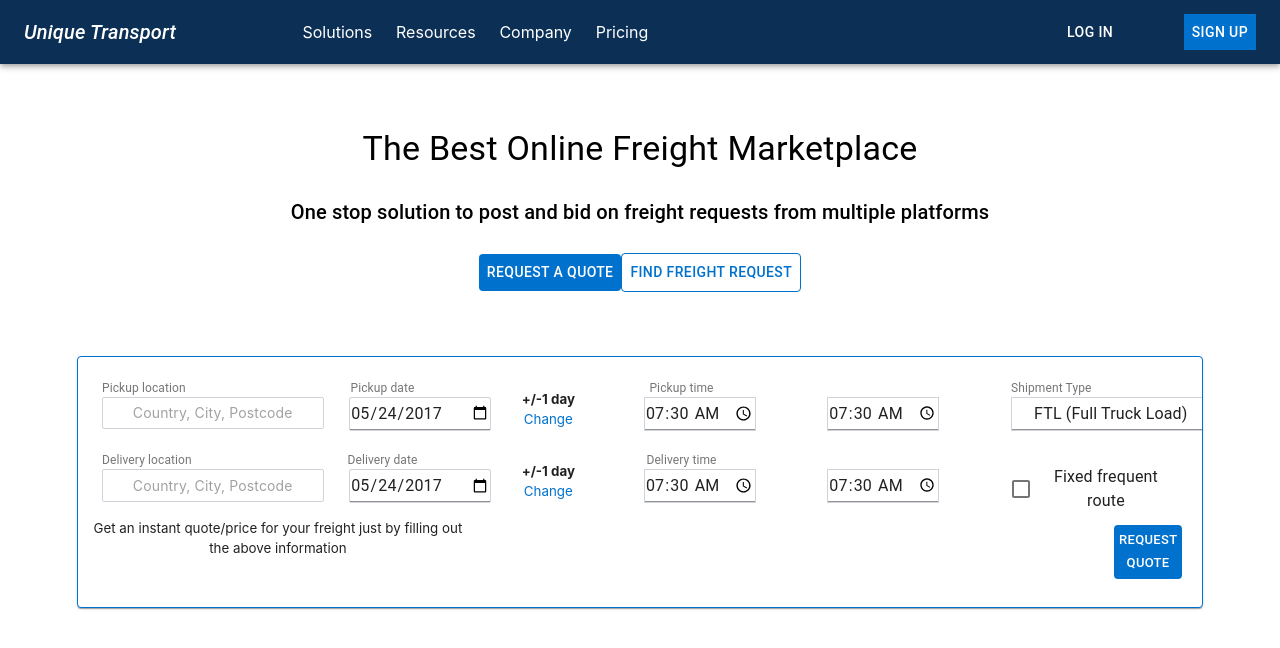
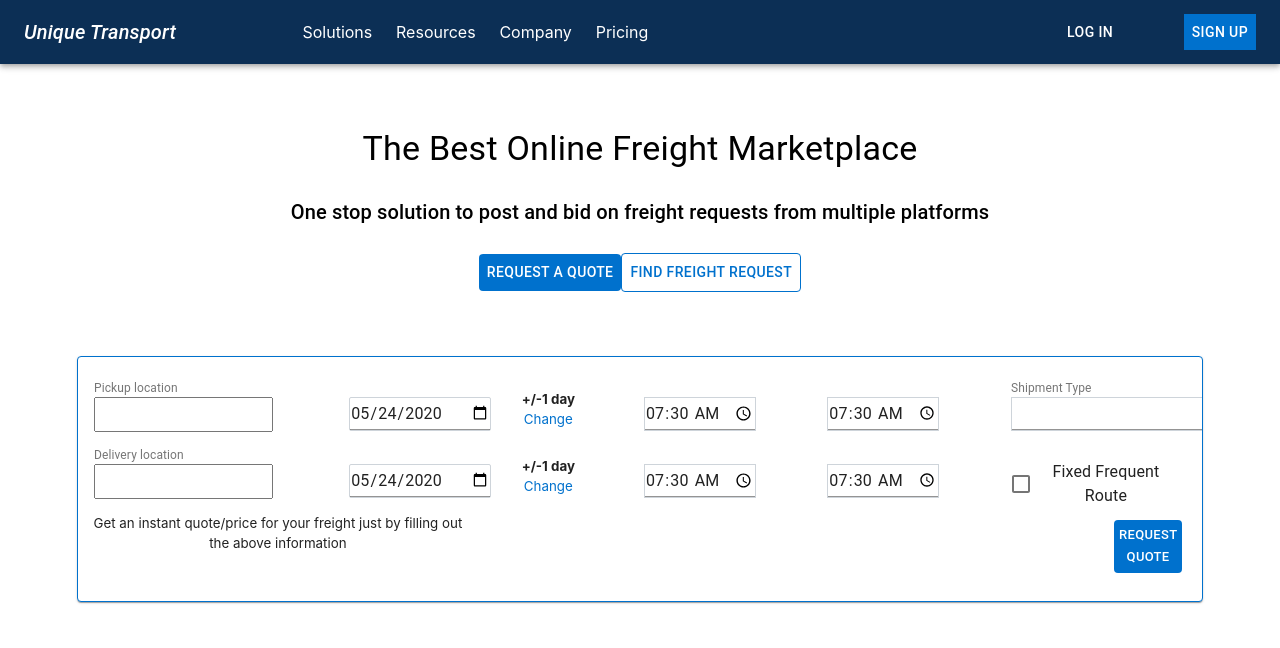
Before and after one commit to nayeemahmed43/react-redux-setup, a React (Create React App) app: page / in a window 1280 px wide. Shown: the top 648 px of the page. Built offline with nearby package versions, Linux system fonts and the light colour scheme.

Commit message:
redux home form added

```diff
--- a/src/components/Basic/CheckboxLabels.js
+++ b/src/components/Basic/CheckboxLabels.js
@@ -8,7 +8,7 @@ export default function CheckboxLabels(props) {
 
   return (
     <FormGroup row>
-      <FormControlLabel control={<Checkbox name="checkedC" onChange={props.handleCheckBox}/>} label="Fixed frequent route"/>
+      <FormControlLabel control={<Checkbox name="checkedC" value="false" onChange={props.handleCheckBox}/>} label="Fixed frequent route"/>
     </FormGroup>
   );
 }
--- a/src/components/Basic/DateBox.js
+++ b/src/components/Basic/DateBox.js
@@ -25,13 +25,10 @@ export default function DatePickers(props) {
   return (
     <form className={classes.container} noValidate>
       <FormControl>
-        <InputLabel shrink htmlFor="bootstrap-input" style={{marginTop:"8px", width:"100px", marginLeft:"36px"}}>
-          {props.label}
-        </InputLabel>
         <TextField
           id="date"
           type="date"
-          defaultValue="2017-05-24"
+          defaultValue="2020-05-24"
           className={classes.textField}
           onChange={props.handleDate}
           InputLabelProps={{
--- a/src/components/Home.js
+++ b/src/components/Home.js
@@ -1,5 +1,5 @@
 import React, { useState } from 'react';
-import { fade, withStyles, makeStyles } from '@material-ui/core/styles';
+import { makeStyles } from '@material-ui/core/styles';
 import Card from '@material-ui/core/Card';
 import CardActions from '@material-ui/core/CardActions';
 import CardContent from '@material-ui/core/CardContent';
@@ -7,62 +7,36 @@ import Button from '@material-ui/core/Button';
 import Typography from '@material-ui/core/Typography';
 import InputLabel from '@material-ui/core/InputLabel';
 import FormControl from '@material-ui/core/FormControl';
-import NavBar from './Basic/NavBar'
 import DatePickers from './Basic/DateBox';
 import TimePickers from './Basic/TimeBox';
 import MultilineTextFields from './Basic/DropDownInput';
+import Checkbox from '@material-ui/core/Checkbox'
+import FormControlLabel from '@material-ui/core/FormControlLabel'
 import CheckboxLabels from './Basic/CheckboxLabels';
 import InputBase from '@material-ui/core/InputBase';
 import Grid from '@material-ui/core/Grid';
 import { connect } from 'react-redux';
 import { submitFreightData } from '../actions/freightFormActions'
-
-const BootstrapInput = withStyles((theme) => ({
-  root: {
-    'label + &': {
-      marginTop: theme.spacing(2),
-    },
-    flexGrow: 1,
-  },
-  input: {
-    borderRadius: 2,
-    position: 'relative',
-    backgroundColor: theme.palette.common.white,
-    border: '1px solid #ced4da',
-    fontSize: 14,
-    width: '160px',
-    padding: '7px 30px',
-    transition: theme.transitions.create(['border-color', 'box-shadow']),
-    // Use the system font instead of the default Roboto font.
-    fontFamily: [
-      '-apple-system',
-      'BlinkMacSystemFont',
-      '"Segoe UI"',
-      'Roboto',
-      '"Helvetica Neue"',
-      'Arial',
-      'sans-serif',
-      '"Apple Color Emoji"',
-      '"Segoe UI Emoji"',
-      '"Segoe UI Symbol"',
-    ].join(','),
-    '&:focus': {
-      boxShadow: `${fade(theme.palette.primary.main, 0.25)} 0 0 0 0.2rem`,
-      borderColor: theme.palette.primary.main,
-    },
-  },
-}))(InputBase);
+import { Field, reduxForm } from "redux-form";
+import moment from "moment";
 
 const useStyles = makeStyles((theme) => ({
   root: {
     minWidth: 275,
     border: '1px solid rgb(0 113 205)',
     margin: '5% 6% 10% 6%',
-    //paddingLeft: '15px',
   },
   form: {
     display: 'flex',
     flexWrap: 'wrap',
+  },
+  field: {
+    width: "100%",
+    padding: "1vh 0",
+  },
+  inputLabel: {
+    marginTop: theme.spacing(1),
+    textAlign: "start"
   },
   title: {
     fontSize: 14,
@@ -92,33 +66,60 @@ const useStyles = makeStyles((theme) => ({
 
 }));
 
+const RenderDatePicker = ({ input }) => (
+  <div>
+    <DatePickers
+      {...input}
+      className="form-control"
+      handleDate={date => input.onChange(moment(date).format("MM/DD/YYYY"))}
+      selected={input.value ? moment(input.value, "MM/DD/YYYY") : null}
+    />
+
+  </div>
+);
+
+const RenderTimePicker = ({ input }) => (
+  <div>
+    <TimePickers
+      {...input}
+      className="form-control"
+      handleTime={time => input.onChange(time)}
+    />
+  </div>
+);
+
+const RenderDropdown = ({ input }) => (
+  <div>
+    <MultilineTextFields
+      {...input}
+      className="form-control"
+      handleChange={e => input.onChange(e)}
+    />
+  </div>
+);
+
+const RenderCheckbox = ({ input, label }) => (
+  <div>
+    <FormControlLabel
+      control={
+        <Checkbox
+          checked={input.value ? true : false}
+          onChange={input.onChange}
+        />
+      }
+      label={label}
+    />
+  </div>
+)
+
 
 const Home = (props) => {
   const classes = useStyles();
-  const [freightData, setFreightData] = useState({
-    pickupLocation: "",
-    deliveryLocation: "",
-    pickupDate: "",
-    deliveryDate: "",
-    pickupStartingTime: "",
-    pickupEndingTime: "",
-    deliveryStartingTime: "",
-    deliveryEndingTime: "",
-    shipmentType: "FTL (Full Truck Load)",
-    fixedFrequentRoute: false
-  });
-
-  const [requestQuote, setRequestQuote] = useState(false)
-
-  function handleSubmit(e) {
-    e.preventDefault()
-    props.submitForm(freightData)
-
-  }
+  const [requestQuote, setRequestQuote] = useState(false);
+  const { handleSubmit } = props;
 
   return (
     <div>
-      {/* <NavBar /> */}
 
       <Typography variant="h4" style={{ marginTop: "5%" }}>
         The Best Online Freight Marketplace
@@ -132,99 +133,109 @@ const Home = (props) => {
 
       <Card className={classes.root}>
         <CardContent>
-          <form className={classes.form} noValidate onSubmit={handleSubmit}>
+          <form className={classes.form} noValidate onSubmit={handleSubmit( (freightFormValues) =>{
+            console.log(freightFormValues)
+          })}>
 
             <Grid container spacing={1}>
               <Grid item xs={12} sm={5} lg={2}>
-          <FormControl className={classes.margin}>
                   <InputLabel shrink htmlFor="bootstrap-input" className={classes.inputLabel}>
                     Pickup location
                   </InputLabel>
-              <BootstrapInput
-                id="bootstrap-input"
-                placeholder="Country, City, Postcode"
-                value={freightData.pickupLocation}
-                onChange={(e) => setFreightData({ ...freightData, pickupLocation: e.target.value })}
+
+                  <Field
+                    type="text"
+                    name="pickupLocation"
+                    component="input"
+                    className={classes.field}
                   />
-            </FormControl>
+
               </Grid>
 
               <Grid item xs={6} sm={3} lg={2}>
-          <DatePickers
-              //className={classes.datePicker}
-              label="Pickup date"
-              handleDate={(e) => setFreightData({ ...freightData, pickupDate: e.target.value })}
+              <Field
+                name={"pickupDate"}
+                component={RenderDatePicker}
               />
               </Grid>
 
               <Grid item xs={6} sm={4} lg={2}>
                 <div className={classes.changeDate} style={{ margin: '15px 20px auto 20px' }} >
                   <small><b>+/-1 day</b></small> <br />
-              <small style={{color:"rgb(0 113 205)"}}>Change</small>
+                  <small style={{ color: "rgb(0 113 205)" }}>Change</small>
                 </div>
               </Grid>
 
               <Grid item xs={4} sm={4} md={3} lg={2}>
-          <TimePickers
-              label="Pickup time"
-              handleTime={(e) => setFreightData({ ...freightData, pickupStartingTime: e.target.value })}
+              <Field
+                name={"pickupStartingTime"}
+                component={RenderTimePicker}
               />
               </Grid>
 
               <Grid item xs={4} sm={4} md={3} lg={2}>
-            <TimePickers
-              handleTime={(e) => setFreightData({ ...freightData, pickupEndingTime: e.target.value })}
+              <Field
+                name={"pickupEndingTime"}
+                component={RenderTimePicker}
               />
               </Grid>
 
               <Grid item xs={12} sm={8} md={6} lg={2}>
-            <MultilineTextFields
-              handleChange={(e) => setFreightData({ ...freightData, shipmentType: e.target.value })}
-              value={freightData.shipmentType}
+              <Field
+                name={"shipmentType"}
+                component={RenderDropdown}
               />
               </Grid>
 
               <Grid item xs={12} sm={6} lg={2}>
-          <FormControl className={classes.margin}>
+
                 <InputLabel shrink htmlFor="bootstrap-input" className={classes.inputLabel}>
                     Delivery location
                 </InputLabel>
-              <BootstrapInput
-                id="bootstrap-input"
-                placeholder="Country, City, Postcode"
-                onChange={(e) => setFreightData({ ...freightData, deliveryLocation: e.target.value })}
+
+                  <Field
+                    type="text"
+                    name={"deliveryLocation"}
+                    component="input"
+                    className={classes.field}
                   />
-            </FormControl>
               </Grid>
 
               <Grid item xs={6} sm={3} lg={2}>
-            <DatePickers
-              label="Delivery date"
-              handleDate={(e) => setFreightData({ ...freightData, deliveryDate: e.target.value })}
+              <Field
+                name={"deliveryDate"}
+                component={RenderDatePicker}
               />
               </Grid>
 
               <Grid item xs={6} sm={2} lg={2}>
                 <div style={{ margin: '15px 20px auto 20px' }}>
                   <small><b>+/-1 day</b></small> <br />
-              <small style={{color:"rgb(0 113 205)"}}>Change</small>
+                  <small style={{ color: "rgb(0 113 205)" }}>Change</small>
                 </div>
               </Grid>
 
               <Grid item xs={4} sm={4} md={3} lg={2}>
-          <TimePickers
-              label="Delivery time"
-              handleTime={(e) => setFreightData({ ...freightData, deliveryStartingTime: e.target.value })}
+              <Field
+                name={"deliveryStartingTime"}
+                component={RenderTimePicker}
               />
               </Grid>
               <Grid item xs={4} sm={4} md={3} lg={2}>
-          <TimePickers
-              handleTime={(e) => setFreightData({ ...freightData, pickupEndingTime: e.target.value })}
+              <Field
+                name={"deliveryEndingTime"}
+                component={RenderTimePicker}
               />
               </Grid>
 
               <Grid item xs={12} md={6} lg={2}>
-          <div style={{marginTop: "20px"}}><CheckboxLabels handleCheckBox={() => setFreightData({ ...freightData, fixedFrequentRoute: true })}/></div>
+                <div style={{ marginTop: "20px" }}>
+                <Field
+                name="fixedFrequentRoute"
+                component={RenderCheckbox}
+                label="Fixed Frequent Route"
+              />
+                </div>
               </Grid>
 
               {!requestQuote ? (<div style={{ display: 'flex' }}>
@@ -232,20 +243,19 @@ const Home = (props) => {
                   <small>Get an instant quote/price for your freight just by filling out the above information</small>
                 </div>
                 <div>
-              {/* <button onClick={() => setRequestQuote(true)}>test</button> */}
                   <CardActions>
                     <Button
                       size="small"
                       style={{ backgroundColor: "rgb(0 113 205)", color: "#fff", marginLeft: "80vh" }}
                       onClick={() => setRequestQuote(true)}
-                  type="submit">REQUEST QUOTE</Button>
+                      >REQUEST QUOTE</Button>
                   </CardActions>
                 </div>
               </div>) :
 
                 (<div style={{ display: 'flex' }}>
-              <div style={{lineHeight: '100%', marginTop: "10px", textAlign: 'left', marginLeft: '5px'}}>
-                <p style={{color:"rgb(0 113 205)"}}><b>REQUEST ANOTHER QUOTE</b></p>
+                  <div style={{ lineHeight: '100%', marginTop: "10px", textAlign: 'left', marginLeft: '5px' }}>
+                    <p style={{ color: "rgb(0 113 205)" }}><b>REQUEST ANOTHER QUOTE</b></p>
                     <small>Quoted prices are indicative only</small>
                   </div>
                   <div>
@@ -270,9 +280,7 @@ const Home = (props) => {
   );
 };
 
-const mapDispatchToProps = (dispatch) => {
-  return {
-    submitForm: (freightData) => dispatch(submitFreightData(freightData))
-  }
-}
-export default connect(null,mapDispatchToProps)(Home);
+export default reduxForm({
+  form: "freightForm",
+  // validate: RegistrationFormValidate,
+})(Home);
```
Also changed, not shown: src/components/Basic/Button.js (deleted, +0 -49 lines), src/components/Basic/Controls.js (deleted, +0 -8 lines), src/components/Basic/DropDownInput.js (+1 -7 lines), src/components/Basic/Input.js (deleted, +0 -16 lines), src/components/Basic/Select.js (deleted, +0 -12 lines), src/components/Basic/useForm.js (deleted, +0 -38 lines), src/components/SignUp.js (+2 -5 lines), src/components/form-validation.js (added, +20 -0 lines). Lines whose indentation alone changed are shown as unchanged.
